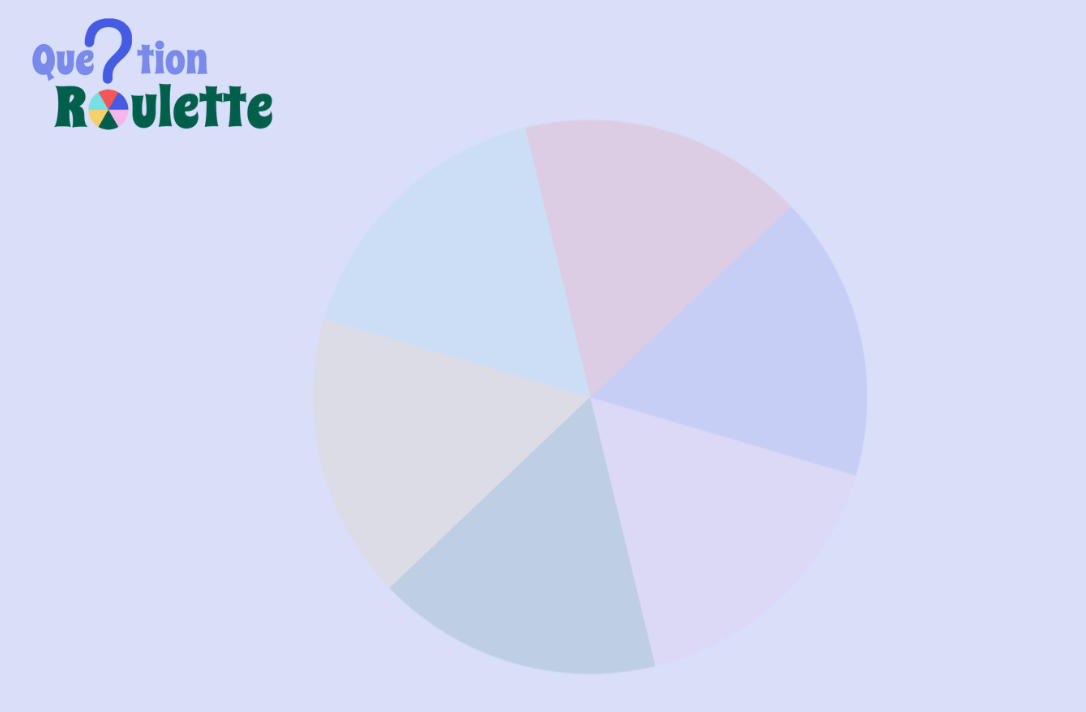
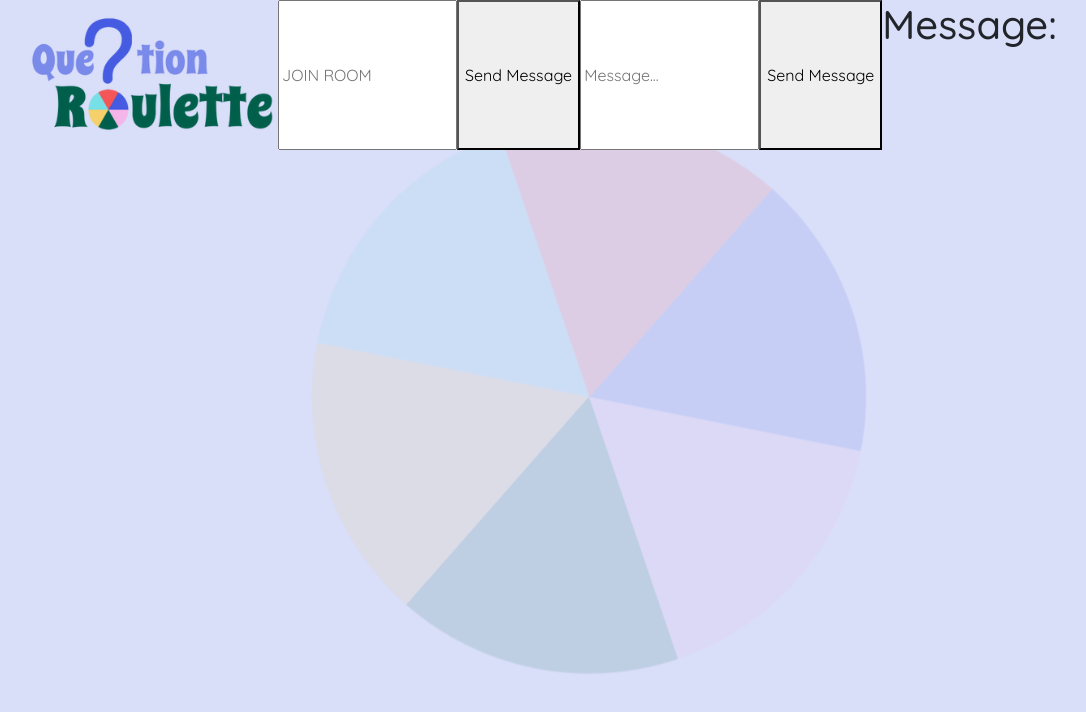
Before and after one commit to mariesophiecd/question-roulette, a React (Create React App) app: page /host in a window 1280 px wide. Before the commit this address had no page. Shown: the top 712 px of the page, without its empty margins (54-1140 px from the left). Built offline with nearby package versions, Linux system fonts and the light colour scheme; no server answers; a web font is replaced by a local one.

Commit message:
Added logic WebSocket.io

```diff
--- a/src/App.js
+++ b/src/App.js
@@ -1,24 +1,53 @@
-import React from 'react';
+import React, { useEffect, useState } from 'react';
 import "bootstrap/dist/css/bootstrap.min.css";
 import { Routes, Route } from 'react-router-dom';
 import { Home, Host, Client, Quiz } from './pages';
 import logo from './images/logo.png'
 import Container from 'react-bootstrap/Container';
+import io from 'socket.io-client'
+
+const socket = io.connect("http://localhost:5001");
 
 
 function App() {
 
+  const [message, setMessage] = useState("");
+  const [messageReceived, setMessageReceived] = useState("");
+  const [room, setRoom] = useState("");
+
+  const joinRoom = () => {
+      if(room !== "") {
+        socket.emit("join_room", room);
+      }
+  }
+
   const sendMessage = () => {
-
+       socket.emit("send_message", { message, room });
   };
 
-
+  useEffect(() => {
+    socket.on("receive_message", (data) => {
+      setMessageReceived(data.message);
+    })
+  }, [socket]);
 
   return (
     <Container className="App">
       <header className="App-header">
         <div className='d-flex'>
           <img src={logo} alt="logo" />
+
+          <input placeholder="JOIN ROOM" onChange={(event) => {
+            setRoom(event.target.value);
+          }}/>
+          <button onClick={joinRoom}> Send Message </button>
+
+          <input placeholder="Message..." onChange={(event) => {
+            setMessage(event.target.value);
+          }}/>
+          <button onClick={sendMessage}> Send Message </button>
+          <h1> Message:</h1>
+          {messageReceived}
         </div>
 
         <Routes>
```
Also changed, not shown: 1 other file (tests, documents, lock files or other folders).
